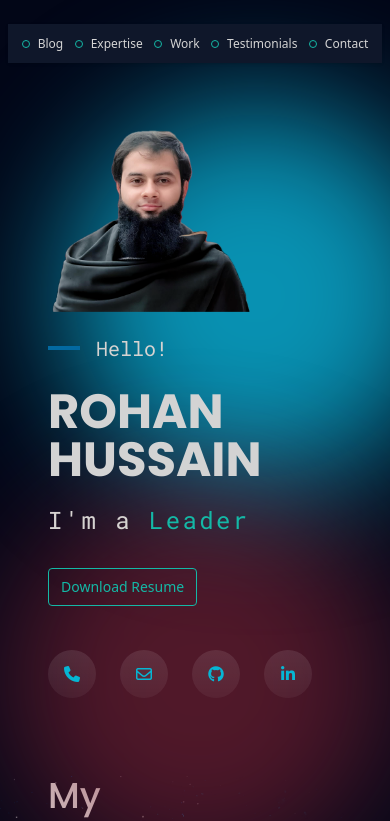
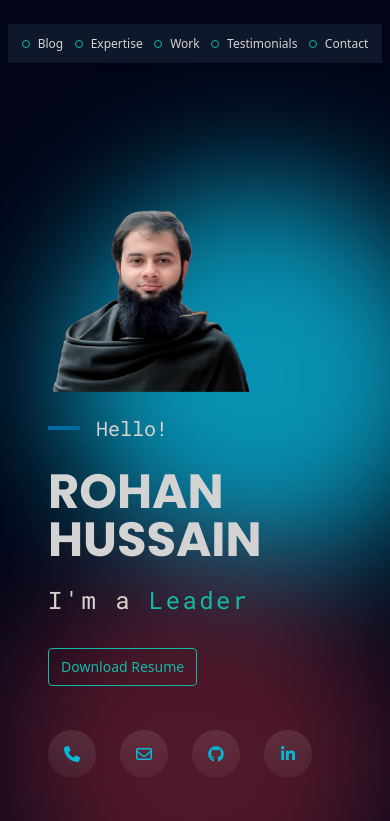
Before and after one commit to hallucinogenizer/portfolio-template, a React (Vite) app: page / in a window 390 px wide. Shown: the top 821 px of the page. Built offline with nearby package versions, Linux system fonts and the light colour scheme.

Commit message:
fix mobile gap

```diff
--- a/src/App.tsx
+++ b/src/App.tsx
@@ -9,7 +9,7 @@ import ContactSection from "./components/ContactSection/ContactSection";
 
 function App() {
   return (
-    <div className="bg-slate-950 w-full overflow-x-clip min-h-screen py-6 flex flex-col md:gap-20">
+    <div className="bg-slate-950 w-full overflow-x-clip min-h-screen py-6 flex flex-col gap-20">
       <TopNavBar />
       <HeroSection />
       <MyExpertiseSection />
```
